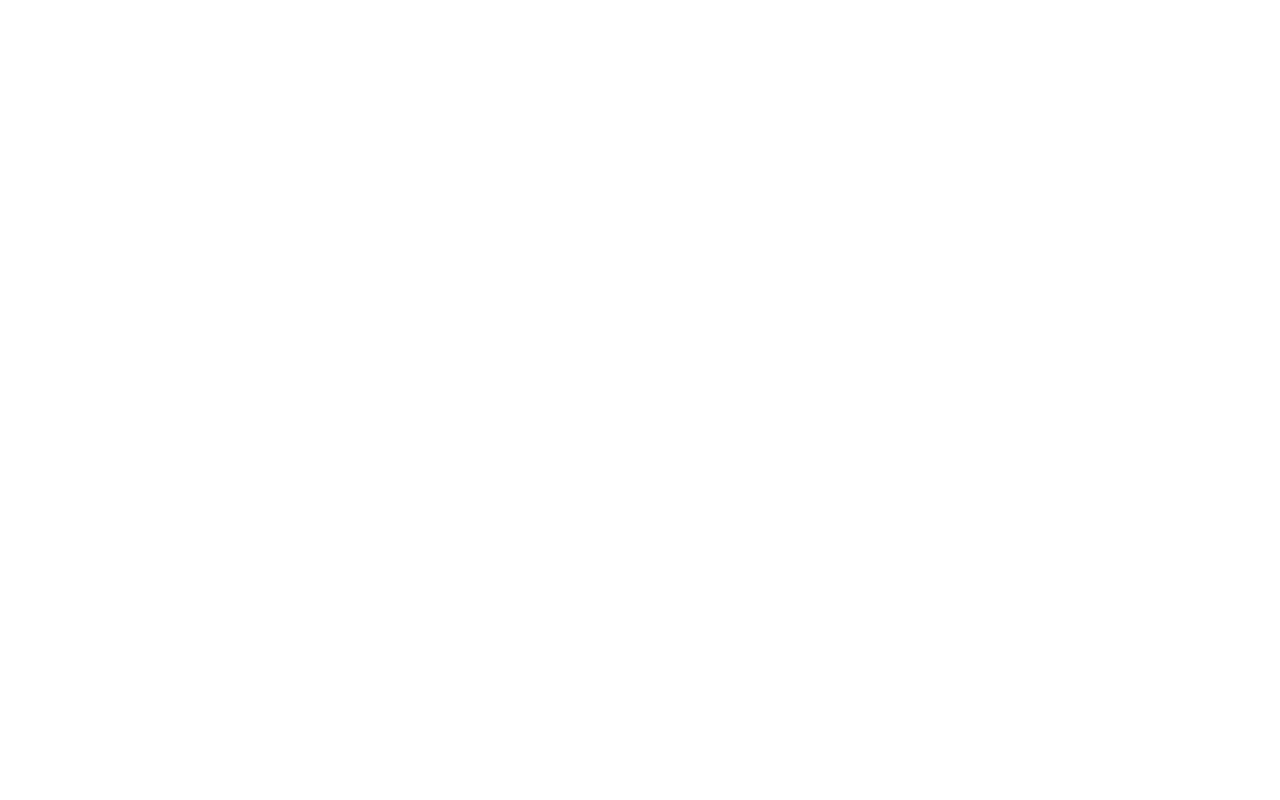
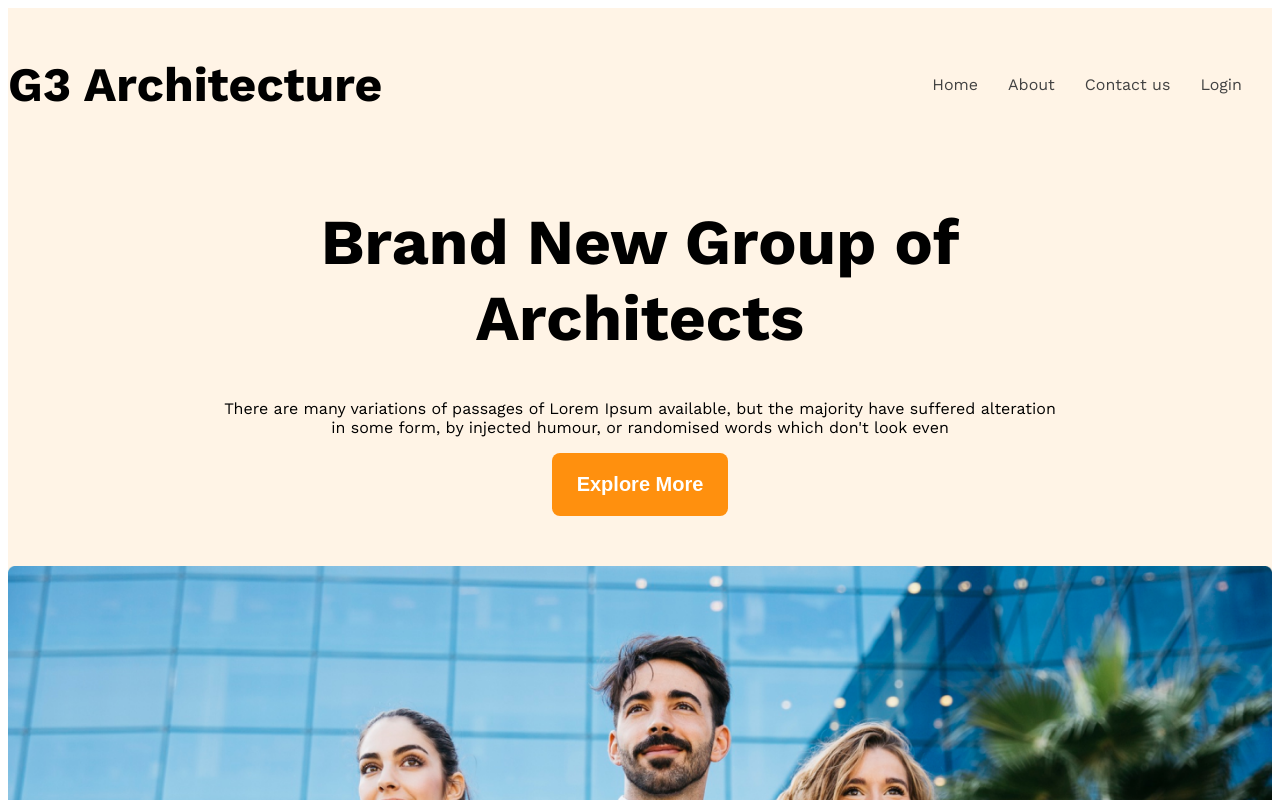
Before and after one commit to asifahmedprethibi/g3-architects-website, a plain HTML site: page index.html in a window 1280 px wide. Shown: the top 800 px of the page. Drawn offline with nearby package versions, Linux system fonts and the light colour scheme.

Commit message:
added banner section

```diff
--- /dev/null
+++ b/css/style.css
@@ -0,0 +1,97 @@
+@import url('https://fonts.googleapis.com/css2?family=Fira+Sans:ital,wght@0,100;0,200;0,300;0,400;0,500;0,600;0,700;0,800;0,900;1,100;1,200;1,300;1,400;1,500;1,600;1,700;1,800;1,900&family=Open+Sans:ital,wght@0,300..800;1,300..800&family=Work+Sans:ital,wght@0,100..900;1,100..900&display=swap');
+
+/* Work Sans Font */
+.work-sans-font {
+    font-family: "Work Sans", serif;
+    font-optical-sizing: auto;
+    font: weight 400;
+    font-style: normal;
+  }
+
+
+/* Shared Styles */
+ .display-flex{
+    display: flex;
+ }
+/* Dark 02 */
+ .text-gray{
+    color: #424242;
+}
+/* Dark 03 */
+.text-light-gray{
+    color: #727272;
+}
+
+.bg-light{
+    background: rgba(255, 144, 14, 0.1);
+}
+
+.btn-primary{
+    background: #FF900E;
+    color: #ffffff;
+    padding: 20px 25px;
+    font-size: 1.25rem;
+    font-weight: 600;
+    border: none;
+    border-radius: 8px;
+
+}
+
+
+/* Header Styles */
+
+
+
+/* NavBar Styles */
+.brand{
+    font-weight: 700;
+    font-size: 3rem;
+}
+.nav-bar{
+    justify-content: space-between;
+    align-items: center;
+}
+
+.nav-item {
+    list-style: none;
+    margin-right: 30px;
+}
+
+.nav-links a{
+    text-decoration: none;
+}
+
+.nav-bar , .banner{
+    max-width: 1440px;
+    margin: 0 auto;
+}
+
+/* Banner Styling */
+
+.banner-content{
+    max-width: 850px;
+    margin: 0 auto;
+    text-align: center;
+    margin-bottom: 50px;
+    margin-top: 32px;
+}
+
+.banner-title{
+    font-weight: 700;
+    font-size: 4rem;
+
+}
+
+.banner-img{
+    width: 100%;
+
+}
+
+
+/* Responsive Media query */
+
+@media screen and (max-width: 576px) {
+    .nav-bar, .nav-links {
+        flex-direction: column;
+    }
+}
--- a/index.html
+++ b/index.html
@@ -1,11 +1,37 @@
 <!DOCTYPE html>
 <html lang="en">
-<head>
-    <meta charset="UTF-8">
-    <meta name="viewport" content="width=device-width, initial-scale=1.0">
+  <head>
+    <meta charset="UTF-8" />
+    <meta name="viewport" content="width=device-width, initial-scale=1.0" />
     <title>G3 Architects</title>
-</head>
-<body>
+    <link rel="stylesheet" href="css/style.css" />
+  </head>
+  <body class="work-sans-font">
+    <header class="bg-light">
+      <nav class="nav-bar display-flex">
+        <h3 class="brand">G3 Architecture</h3>
+        <ul class="nav-links display-flex">
+          <li class="nav-item"><a href="" class="text-gray">Home</a></li>
+          <li class="nav-item"><a href="" class="text-gray">About</a></li>
+          <li class="nav-item"><a href="" class="text-gray">Contact us</a></li>
+          <li class="nav-item"><a href="" class="text-gray">Login</a></li>
+        </ul>
+      </nav>
 
-</body>
+      <div class="banner">
+        <div class="banner-content">
+          <h1 class="banner-title">Brand New Group of Architects</h1>
+          <p class="description">
+            There are many variations of passages of Lorem Ipsum available, but
+            the majority have suffered alteration in some form, by injected
+            humour, or randomised words which don't look even
+          </p>
+          <button class="btn-primary">Explore More</button>
+        </div>
+        <img class="banner-img" src="images/banner.png" alt="" />
+      </div>
+    </header>
+    <main></main>
+    <footer></footer>
+  </body>
 </html>
```
